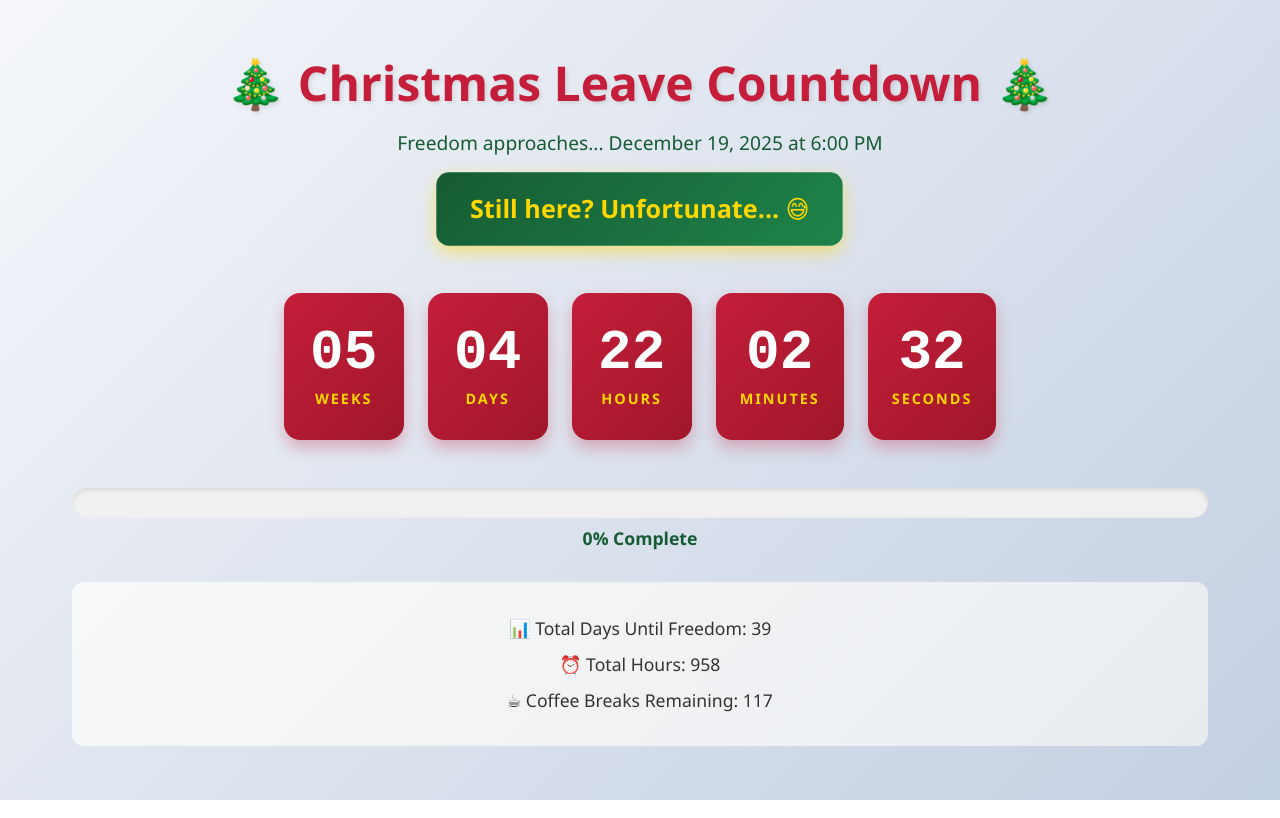
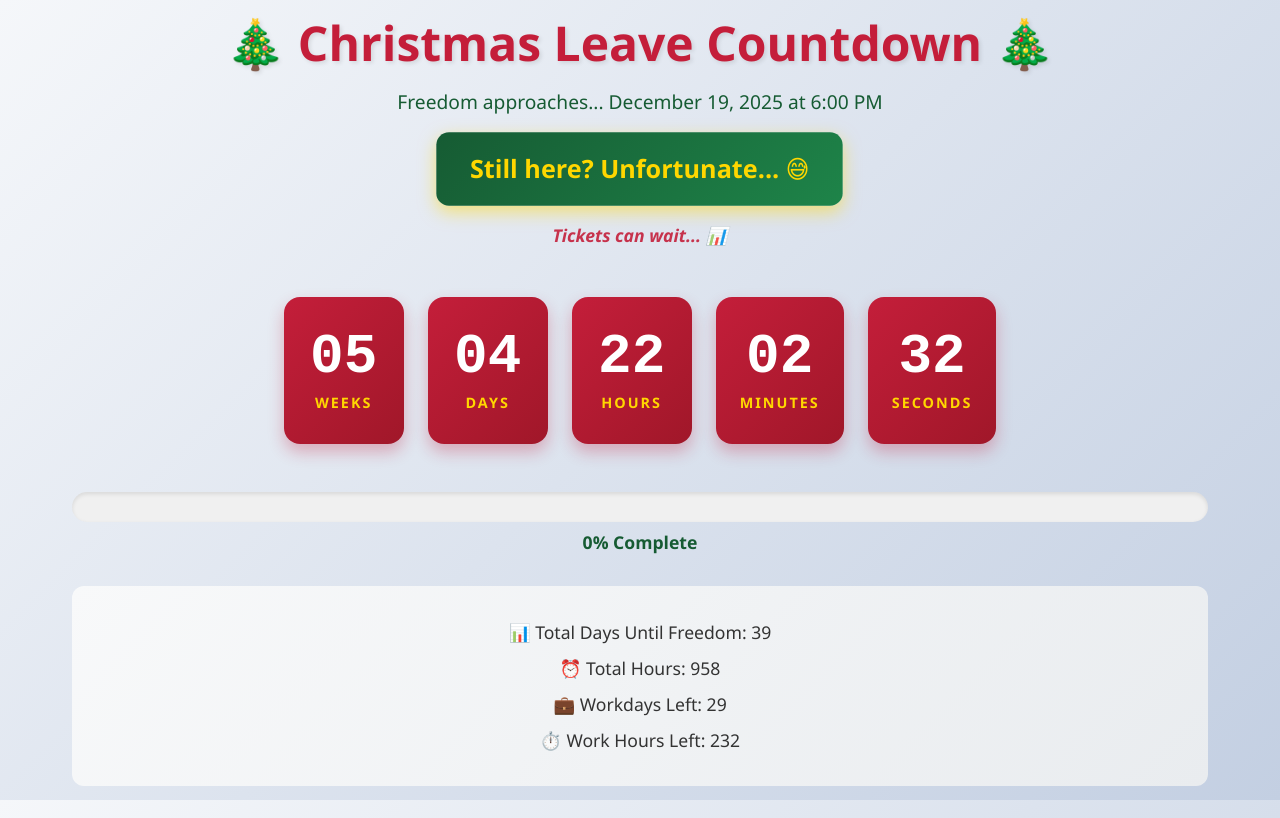
Before and after one commit to henia87/countdown-to-pto, an Angular app: page / in a window 1280 px wide. Built offline with nearby package versions, Linux system fonts and the light colour scheme.

Commit message:
Add rotating funny quotes and work-focused statistics (workdays & work hours)

```diff
--- a/src/app/components/countdown/countdown.component.html
+++ b/src/app/components/countdown/countdown.component.html
@@ -5,6 +5,7 @@
     <h1 class="title">🎄 Christmas Leave Countdown 🎄</h1>
     <p class="subtitle">Freedom approaches... December 19, 2025 at 6:00 PM</p>
     <p class="milestone-message">{{ getMilestoneMessage() }}</p>
+    <p class="funny-quote">{{ currentFunnyQuote }}</p>
   </div>
 
   <!-- Time Units Display -->
@@ -57,7 +58,10 @@
       ⏰ Total Hours: {{ remainingTime().totalHours.toLocaleString() }}
     </p>
     <p class="stat-item">
-      ☕ Coffee Breaks Remaining: {{ remainingTime().totalDays * 3 }}
+      💼 Workdays Left: {{ getWorkdaysRemaining() }}
+    </p>
+    <p class="stat-item">
+      ⏱️ Work Hours Left: {{ getWorkHoursRemaining().toLocaleString() }}
     </p>
   </div>
   } @else {
--- a/src/app/components/countdown/countdown.component.scss
+++ b/src/app/components/countdown/countdown.component.scss
@@ -45,6 +45,20 @@
     @media (max-width: 768px) {
       font-size: 1.1rem;
       padding: 0.8rem 1.5rem;
+    }
+  }
+
+  .funny-quote {
+    font-size: 1.1rem;
+    font-weight: 600;
+    color: #c41e3a; // Christmas Red
+    margin-top: 1rem;
+    font-style: italic;
+    opacity: 0.9;
+    transition: opacity 0.5s ease;
+
+    @media (max-width: 768px) {
+      font-size: 0.95rem;
     }
   }
 }
--- a/src/app/components/countdown/countdown.component.ts
+++ b/src/app/components/countdown/countdown.component.ts
@@ -11,6 +11,26 @@ import { effect } from '@angular/core';
 })
 export class CountdownComponent implements OnInit {
   private confettiLaunched = false;
+  currentFunnyQuote: string = '';
+
+  // Array of rotating funny work-themed quotes
+  private funnyQuotes = [
+    'Still here? Unfortunate... 😅',
+    'The elves are preparing your vacation! 🧝',
+    "Santa's checking your commit history 🎅",
+    "Management can't take this back now! 📝",
+    'Tickets can wait... 📊',
+    'Your OOO message is ready to deploy! 📧',
+    'Slack status: 🌴 (soon!)',
+    'Breaking: Local dev counting down to PTO 📰',
+    'Coffee consumption: MAXIMUM ☕',
+    "Productivity graph: 📉 (it's fine!)",
+    'Days until you ignore emails: [countdown] 📬',
+    'Christmas is coming... AND SO IS YOUR VACATION! 🎄',
+    'Meetings? Not your problem soon! 🚫',
+    'The standup can happen without you! 🎤',
+    'Your laptop will miss you... probably 💻',
+  ];
 
   constructor(private countdownService: CountdownService) {
     // Watch for countdown completion and trigger confetti
@@ -38,6 +58,46 @@ export class CountdownComponent implements OnInit {
   ngOnInit(): void {
     // Increment the check counter for fun statistics
     this.countdownService.incrementCheckCount();
+
+    // Set a random funny quote on page load
+    this.setRandomQuote();
+
+    // Change quote every 10 seconds
+    setInterval(() => {
+      this.setRandomQuote();
+    }, 10000);
+  }
+
+  // Select a random funny quote
+  private setRandomQuote(): void {
+    const randomIndex = Math.floor(Math.random() * this.funnyQuotes.length);
+    this.currentFunnyQuote = this.funnyQuotes[randomIndex];
+  }
+
+  // Calculate remaining workdays (Mon-Fri only)
+  getWorkdaysRemaining(): number {
+    const now = new Date();
+    const targetDate = new Date('2025-12-19T18:00:00+01:00');
+
+    let workdays = 0;
+    const currentDate = new Date(now);
+
+    // Loop through each day until target
+    while (currentDate < targetDate) {
+      const dayOfWeek = currentDate.getDay();
+      // 1 = Monday, 5 = Friday (0 = Sunday, 6 = Saturday)
+      if (dayOfWeek >= 1 && dayOfWeek <= 5) {
+        workdays++;
+      }
+      currentDate.setDate(currentDate.getDate() + 1);
+    }
+
+    return workdays;
+  }
+
+  // Calculate remaining work hours (8 hours per workday)
+  getWorkHoursRemaining(): number {
+    return this.getWorkdaysRemaining() * 8;
   }
 
   // Helper method to format numbers with leading zeros
```
